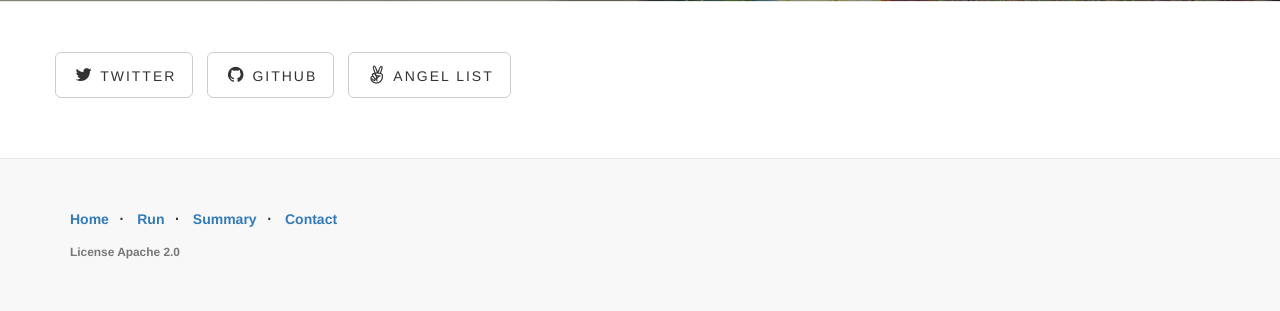
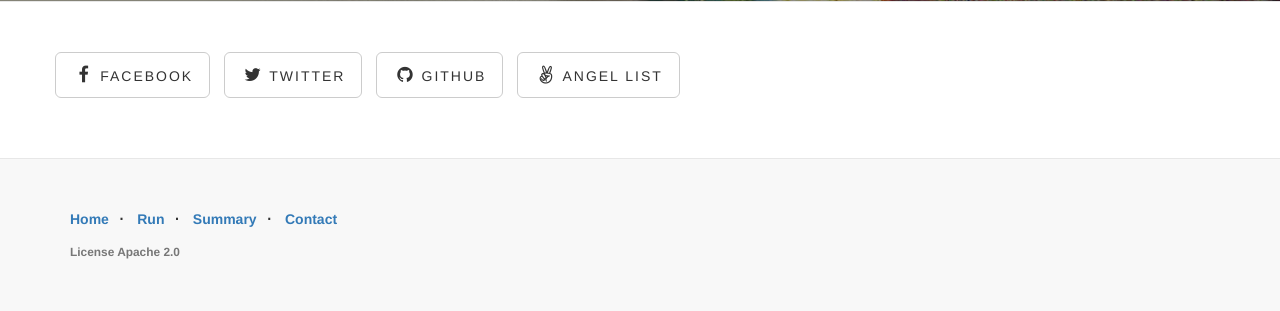
Before and after one commit to jjangsangy/ExplainToMe, a Flask app: page / in a window 1280 px wide. Shown: the part 1156-1467 px from the top of the page. Run offline with Flask 2, Linux system fonts and the light colour scheme; some libraries are stand-ins or nearby versions.

Commit message:
added facebook opengraph

```diff
--- a/ExplainToMe/templates/about.html
+++ b/ExplainToMe/templates/about.html
@@ -27,6 +27,11 @@
 <div class="row">
     <ul class="list-inline banner-social-buttons">
       <li>
+        <a href="https://facebook.com/1281440855213573" class="btn btn-default btn-lg">
+        <i class="fa fa-facebook fa-fw"></i>
+        <span class="network-name">Facebook</span></a>
+      </li>
+      <li>
         <a href="https://twitter.com/jjangsangy" class="btn btn-default btn-lg">
         <i class="fa fa-twitter fa-fw"></i>
         <span class="network-name">Twitter</span></a>
--- a/ExplainToMe/templates/base.html
+++ b/ExplainToMe/templates/base.html
@@ -103,7 +103,23 @@
     crossorigin="anonymous">
 </script>
 <script type="text/javascript" src="{{ url_for('static', filename='js/site.js') }}"></script>
+<script>
+  window.fbAsyncInit = function() {
+    FB.init({
+      appId      : '1281440855213573',
+      xfbml      : true,
+      version    : 'v2.7'
+    });
+  };
 
+  (function(d, s, id){
+     var js, fjs = d.getElementsByTagName(s)[0];
+     if (d.getElementById(id)) {return;}
+     js = d.createElement(s); js.id = id;
+     js.src = "//connect.facebook.net/en_US/sdk.js";
+     fjs.parentNode.insertBefore(js, fjs);
+   }(document, 'script', 'facebook-jssdk'));
+</script>
 </body>
 
 </html>
```
